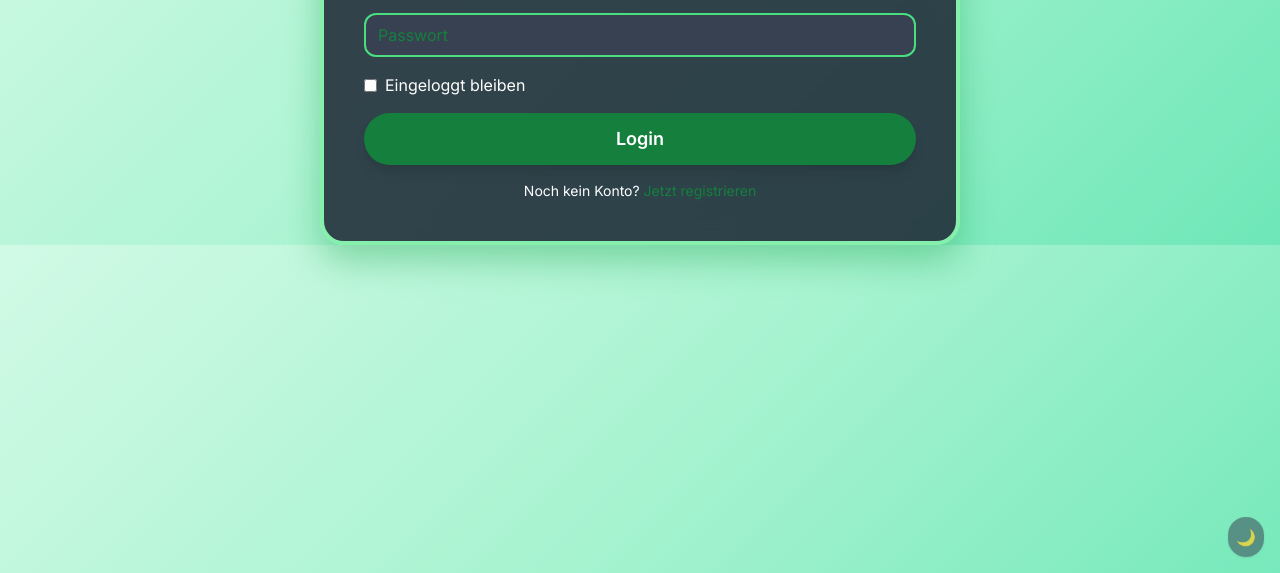
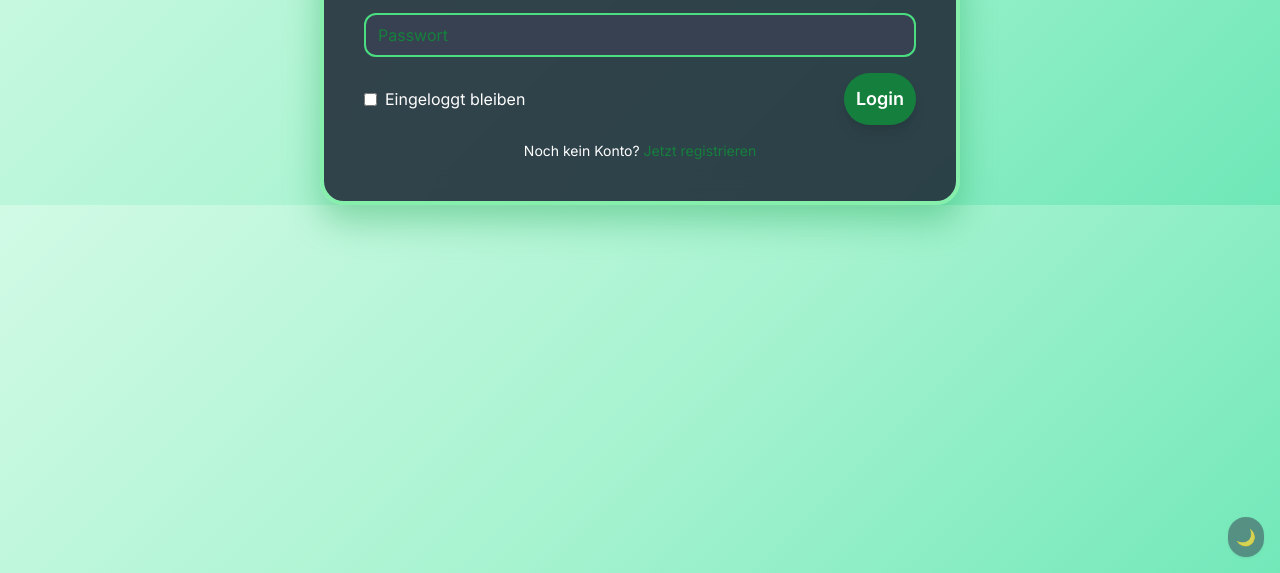
Before and after one commit to Patrick14314/Rischis-Kiosk, a website: page kiosk-backend/public/index.html in a window 1280 px wide. Shown: the part 227-800 px from the top of the page. Drawn offline with nearby package versions, Linux system fonts and the light colour scheme.

Commit message:
Align login button with remember checkbox

```diff
--- a/kiosk-backend/public/index.html
+++ b/kiosk-backend/public/index.html
@@ -62,10 +62,12 @@
     <form id="login-form" class="space-y-4">
       <input type="email" id="login-email" class="w-full px-3 py-2 p-3 border-2 rounded-xl border-green-400 bg-green-50 placeholder-green-700" placeholder="E-Mail" required />
       <input type="password" id="login-password" class="w-full px-3 py-2 p-3 border-2 rounded-xl border-green-400 bg-green-50 placeholder-green-700" placeholder="Passwort" required />
-      <label class="flex flex-col sm:flex-row items-center">
-        <input type="checkbox" id="remember-me" class="mr-2"> Eingeloggt bleiben
-      </label>
-      <button type="submit" class="w-full px-3 py-2 bg-green-700 text-white py-3 rounded-full shadow-lg hover:bg-green-800 hover:scale-105 transition-all duration-200 ease-in-out text-lg font-semibold">Login</button>
+      <div class="flex flex-col sm:flex-row items-center justify-between">
+        <label for="remember-me" class="flex items-center mb-2 sm:mb-0">
+          <input type="checkbox" id="remember-me" class="mr-2"> Eingeloggt bleiben
+        </label>
+        <button type="submit" class="w-full sm:w-auto px-3 py-2 bg-green-700 text-white py-3 rounded-full shadow-lg hover:bg-green-800 hover:scale-105 transition-all duration-200 ease-in-out text-lg font-semibold sm:ml-4">Login</button>
+      </div>
       <p class="text-sm text-center mt-2">Noch kein Konto? <a href="#" class="text-green-700 hover:underline" onclick="switchForm('register')">Jetzt registrieren</a></p>
     </form>
 
```
